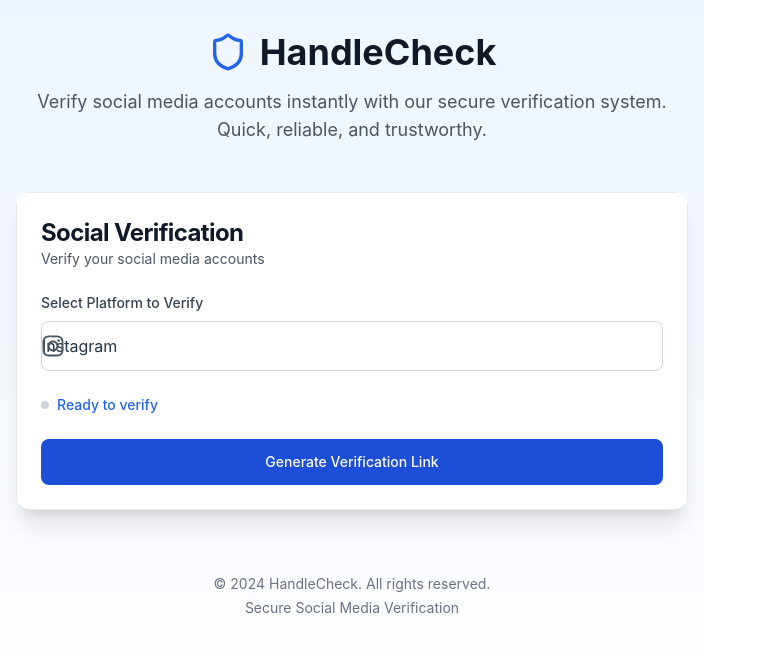
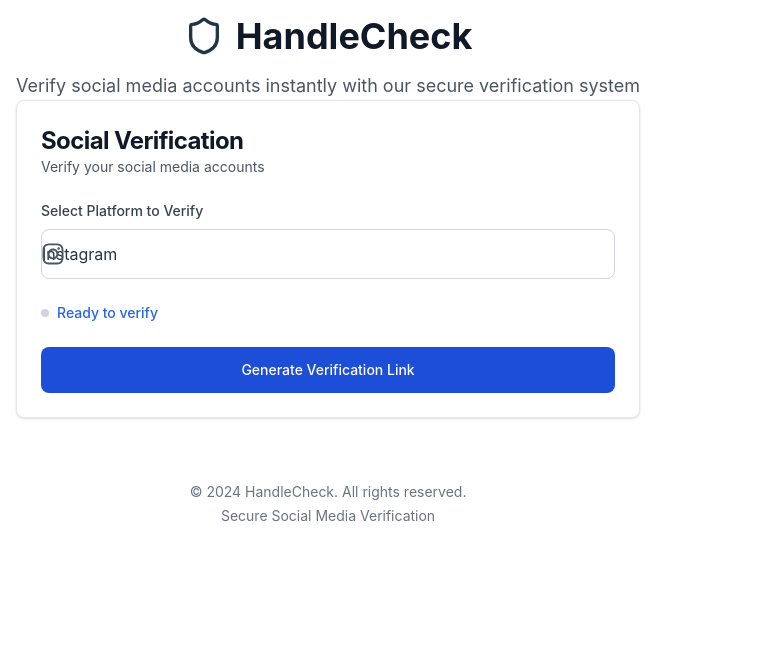
Before and after one commit to 4rjunc/HandleCheck, a React (Vite) app: page / in a window 1280 px wide. Shown: the top 652 px of the page, without its empty margins (0-767 px from the left). Built offline with nearby package versions, Linux system fonts and the light colour scheme; no server answers.

Commit message:
updated App.jsc

```diff
--- a/src/App.tsx
+++ b/src/App.tsx
@@ -1,29 +1,24 @@
-import { useState } from "react";
 import ReclaimDemo from "./components/Reclaim";
 import { Shield } from "lucide-react";
 
 function App() {
   return (
-    <div className="min-h-screen bg-gradient-to-b from-blue-50 to-white">
-      <div className="max-w-7xl mx-auto px-4 py-8">
+    <div className="min-h-screen bg-gradient-to-b from-gray-50 to-white p-4">
+      <div className="max-w-7xl mx-auto">
         {/* Header */}
-        <div className="text-center mb-12">
+        <div className="text-center mb-8">
           <div className="flex items-center justify-center gap-3 mb-4">
-            <Shield className="w-10 h-10 text-blue-600" />
+            <Shield className="w-10 h-10 text-blue-700" />
             <h1 className="text-4xl font-bold text-gray-900">HandleCheck</h1>
           </div>
           <p className="text-gray-600 text-lg max-w-2xl mx-auto">
             Verify social media accounts instantly with our secure verification
-            system. Quick, reliable, and trustworthy.
+            system
           </p>
         </div>
 
         {/* Main Content */}
-        <div className="max-w-2xl mx-auto">
-          <div className="bg-white rounded-2xl shadow-xl overflow-hidden">
-            <ReclaimDemo onProofReceived={(proof) => console.log(proof)} />
-          </div>
-        </div>
+        <ReclaimDemo onProofReceived={(proof) => console.log(proof)} />
 
         {/* Footer */}
         <footer className="mt-16 text-center text-sm text-gray-500">
```
